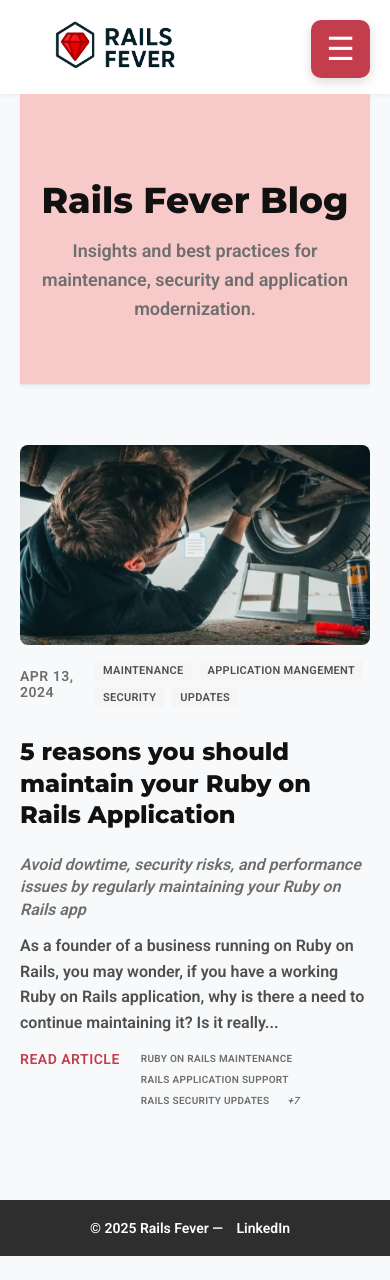
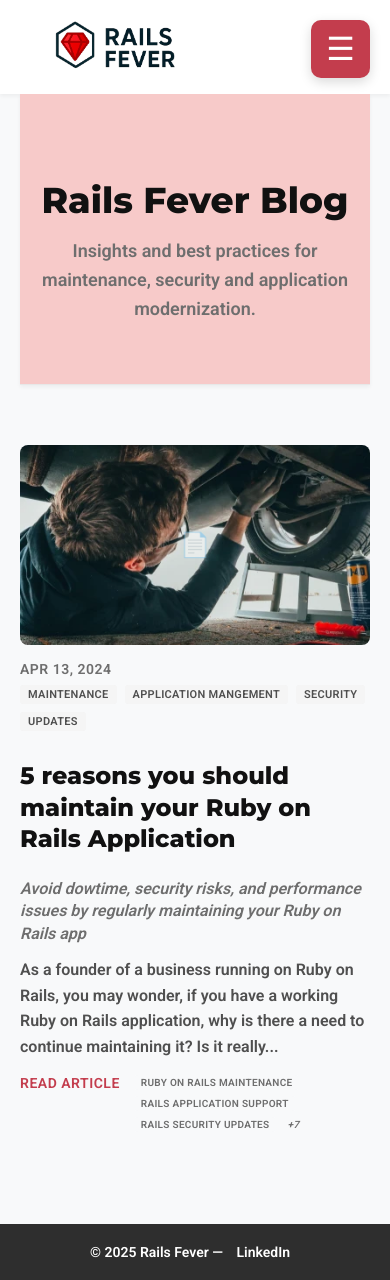
Before and after one commit to waleo/railsfever-05-2025, a Jekyll site: the page built from blog/index.html, in a window 390 px wide. Built offline with Jekyll 4.4.1, drawn with Linux system fonts in a browser that asks for light colours; the list of posts is cut into pages by our own code; before the commit the page ends 1256 px from its top, so only the background shows below that.

Commit message:
Display dates on their own line in mobile

```diff
--- a/_sass/_blog.scss
+++ b/_sass/_blog.scss
@@ -135,10 +135,17 @@
   font-size: $font-size-tiny;
   color: $text-secondary;
 
+  @media (max-width: #{$breakpoint-tablet}) {
+    flex-direction: column;
+    align-items: flex-start;
+    gap: 8px;
+  }
+
   time {
     font-weight: $font-weight-normal;
     text-transform: uppercase;
     letter-spacing: 0.5px;
+    white-space: nowrap; /* Prevent date from wrapping */
   }
 }
 
```
